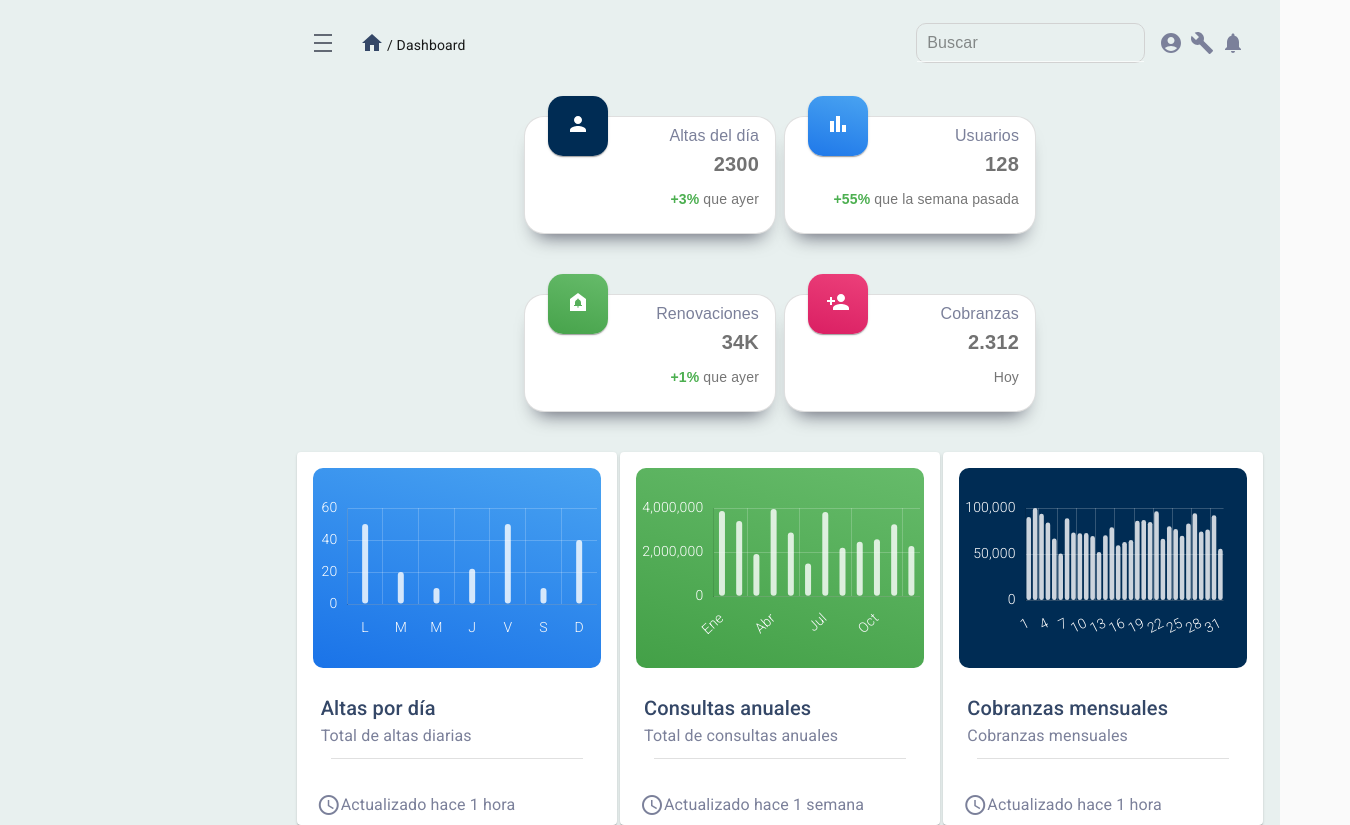
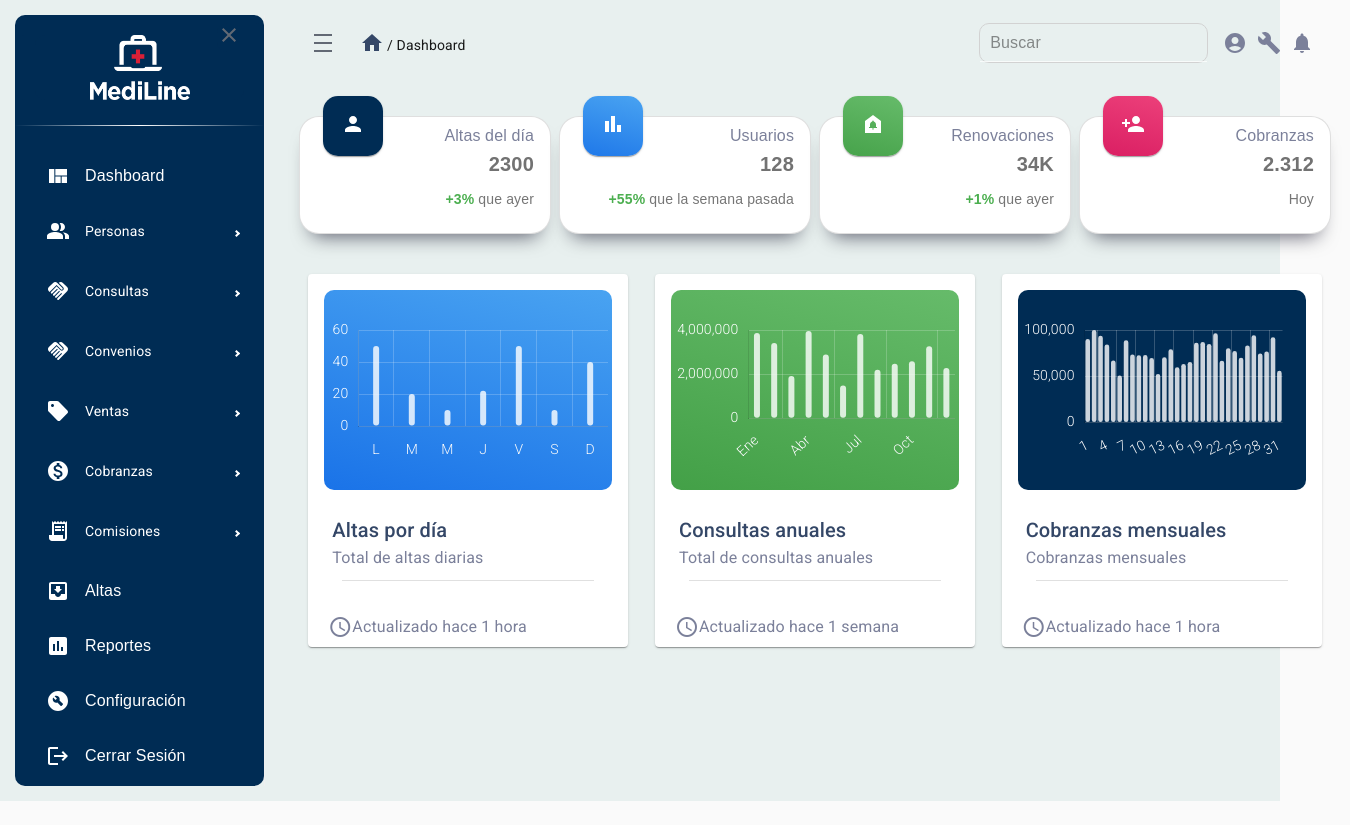
Before and after one commit to alexgarciaalcuadrado/Responsibe-navbar-and-sidebar-, a React (Create React App) app: page / in a window 1280 px wide. Shown: the whole page, 1350 px wide, since content can reach past the window. After the commit the page ends 801 px from the top, so only its background shows below. Built offline with nearby package versions, Linux system fonts and the light colour scheme.

Commit message:
responsive dashboard

```diff
--- a/src/components/Layout.js
+++ b/src/components/Layout.js
@@ -1,6 +1,7 @@
-import { memo, useState } from "react";
+import { memo, useEffect, useState } from "react";
 import { Sidebar, Menu, MenuItem, SubMenu } from "react-pro-sidebar";
-import { Box, ListItem, Typography, ListItemText, List } from "@mui/material";
+import { Box, Typography, ListItemText } from "@mui/material";
+import ClearIcon from '@mui/icons-material/Clear';
 import { Link } from "react-router-dom";
 import { items } from "../utils/sibebarPaths";
 import Logo from "../assets/images/logo.png";
@@ -80,6 +81,24 @@ const Item = memo(({ title, to, icon, selected, setSelected, subItems }) => {
 const SidebarLayout = ({ children }) => {
   const [selected, setSelected] = useState("Dashboard");
   const [isSidebarOpen, setIsSidebarOpen] = useState(false);
+  const [sidebarClassName, setSidebarClassName] = useState("sidebar");
+
+  useEffect(() => {
+    function handleResize() {
+      if(window.innerWidth < 1300){
+        setSidebarClassName("sidebar sidebar-is-closed")
+      } else {
+        setSidebarClassName("sidebar sidebar-is-open")
+
+      }
+    }
+
+    window.addEventListener('resize', handleResize);
+
+    return () => {
+      window.removeEventListener('resize', handleResize);
+    };
+  }, []);
 
   return (
     <div className="layout">
@@ -97,9 +116,18 @@ const SidebarLayout = ({ children }) => {
           },
         }}
       >
-        <Sidebar className="sidebar">
-          <Menu className="sidebar-menu">
+        <Sidebar className={isSidebarOpen ? "sidebar  sidebar-is-open" : sidebarClassName}>
+          <Menu>
             <Box mb="25px">
+              <Box sx={{
+                position: "absolute",
+                left: "81%",
+                top: "1%",
+              }}>
+                <ClearIcon onClick={() => {
+                setIsSidebarOpen(!isSidebarOpen)
+                }} className="navbar-open-sidebar"/>
+              </Box>
               <Box
                 display="flex"
                 justifyContent="center"
--- a/src/components/Navbar.js
+++ b/src/components/Navbar.js
@@ -35,7 +35,7 @@ const Navbar = ({setIsSidebarOpen, isSidebarOpen}) => {
 
   return (
     <nav className={navClass}>
-      <div className="collapse navbar-collapse" id="navbarSupportedContent">
+      <div className=" navbar-collapse" id="navbarSupportedContent">
         <DensityMediumIcon onClick={() => {
             setIsSidebarOpen(!isSidebarOpen)
         }} className="navbar-open-sidebar"/>
@@ -52,6 +52,8 @@ const Navbar = ({setIsSidebarOpen, isSidebarOpen}) => {
             </a>
           </li>
         </ul>
+
+        <div className="navbar-input">
         <Input
           sx={{
             border: "1px solid #d2d2d2",
@@ -62,12 +64,9 @@ const Navbar = ({setIsSidebarOpen, isSidebarOpen}) => {
             type="search"
             placeholder="Buscar"
           />
-        <div style={{
-                display: "flex",
-                width: "10%",
-                justifyContent: "space-around",
-                color: "#7b809a"
-        }}>
+        </div>
+
+        <div className="navbar-icons">
         <AccountCircleIcon />
         <BuildIcon />
         <NotificationsIcon />
--- a/src/styles/App.scss
+++ b/src/styles/App.scss
@@ -6,14 +6,6 @@
   .sidebar{
     height: max-content;
     margin: 15px;
-
-    .sidebar-menu{
-      @include for-laptop{
-        display: none;
-      }
-
-    }
-
 
     div{
       background-color: #002c54;
@@ -29,37 +21,39 @@
     }
   }
 
+  .sidebar-is-open{
+    display: inline-block !important;
+
+    @include for-laptop {
+      z-index: 9999999;
+      position: absolute;
+    }
+  }
+
+  .sidebar-is-closed{
+    display: none !important;
+  }
+
   .container{
     flex-grow: 1;
     margin-top: 15px;
+
+    @include for-big-tablet {
+      margin: 0;
+      max-width: 100% !important;
+    }
   }
 }
 
-.navbar{
-  background-color: transparent!important;
-  transition: all 0.5s;
-}
-
-.navbar-scrolled{
-  border: none;
-  border-radius: 15px;
-  backdrop-filter: saturate(200%) blur(2.875rem);
-  background-color: rgba(255, 255, 255, 0.8);
-  box-shadow: inset 0rem 0rem 0.0625rem 0.0625rem rgba(255, 255, 255, 0.9), 0rem 1.25rem 1.6875rem 0rem rgba(0, 0, 0, 0.05);
-}
-
-.navbar-open-sidebar{
-  display: none !important;
-  color: #626974;
-  margin-right: 25px;
-  cursor: pointer;
-
-  @include for-laptop{
-    display: inline-block !important;
-  }
-}
 
 .dashboard-chart{
   display: flex;
   justify-content: space-around;
+
+  @include for-big-tablet {
+    flex-direction: column;
+    align-items: center;
+    gap: 20px;
+  }
+
 }
--- a/src/styles/Card.scss
+++ b/src/styles/Card.scss
@@ -3,8 +3,17 @@
     display: grid;
     grid-template-columns: repeat(4, 260px);
 
-    @include for-laptop {
+    @include for-big-tablet {
         grid-template-columns: repeat(2, 260px);
+        column-gap: 155px;
+    }
+
+    @include for-small-tablet{
+        column-gap: 30px;
+    }
+
+    @include for-big-phone{
+        grid-template-columns: repeat(1, 260px);
     }
 }
 
--- /dev/null
+++ b/src/styles/Navbar.scss
@@ -0,0 +1,47 @@
+
+.navbar{
+    background-color: transparent!important;
+    transition: all 0.5s;
+  }
+
+  .navbar-input{
+    @include for-small-tablet {
+      display: none;
+    }
+  }
+
+  .navbar-icons{
+    display: flex;
+    width: 10%;
+    justify-content: space-around;
+    color: rgb(123, 128, 154);
+
+    @include for-big-tablet {
+      width: 20%;
+    }
+  }
+
+  .navbar-collapse{
+    @include for-big-tablet {
+      display: flex;
+    }
+  }
+
+  .navbar-scrolled{
+    border: none;
+    border-radius: 15px;
+    backdrop-filter: saturate(200%) blur(2.875rem);
+    background-color: rgba(255, 255, 255, 0.8);
+    box-shadow: inset 0rem 0rem 0.0625rem 0.0625rem rgba(255, 255, 255, 0.9), 0rem 1.25rem 1.6875rem 0rem rgba(0, 0, 0, 0.05);
+  }
+
+  .navbar-open-sidebar{
+    display: none !important;
+    color: #626974;
+    margin-right: 25px;
+    cursor: pointer;
+
+    @include for-laptop{
+      display: inline-block !important;
+    }
+  }
--- a/src/styles/mixins.scss
+++ b/src/styles/mixins.scss
@@ -2,3 +2,16 @@
 @mixin for-laptop {
   @media (max-width: 1300px) { @content; }
 }
+
+
+@mixin for-big-tablet {
+  @media (max-width: 1045px) { @content; }
+}
+
+@mixin for-small-tablet {
+  @media (max-width: 700px) { @content; }
+}
+
+@mixin for-big-phone {
+  @media (max-width: 600px) { @content; }
+}
--- a/src/styles/styles.scss
+++ b/src/styles/styles.scss
@@ -1,3 +1,4 @@
 @import "./mixins.scss";
 @import "./App.scss";
+@import "./Navbar.scss";
 @import "./Card.scss"
```
